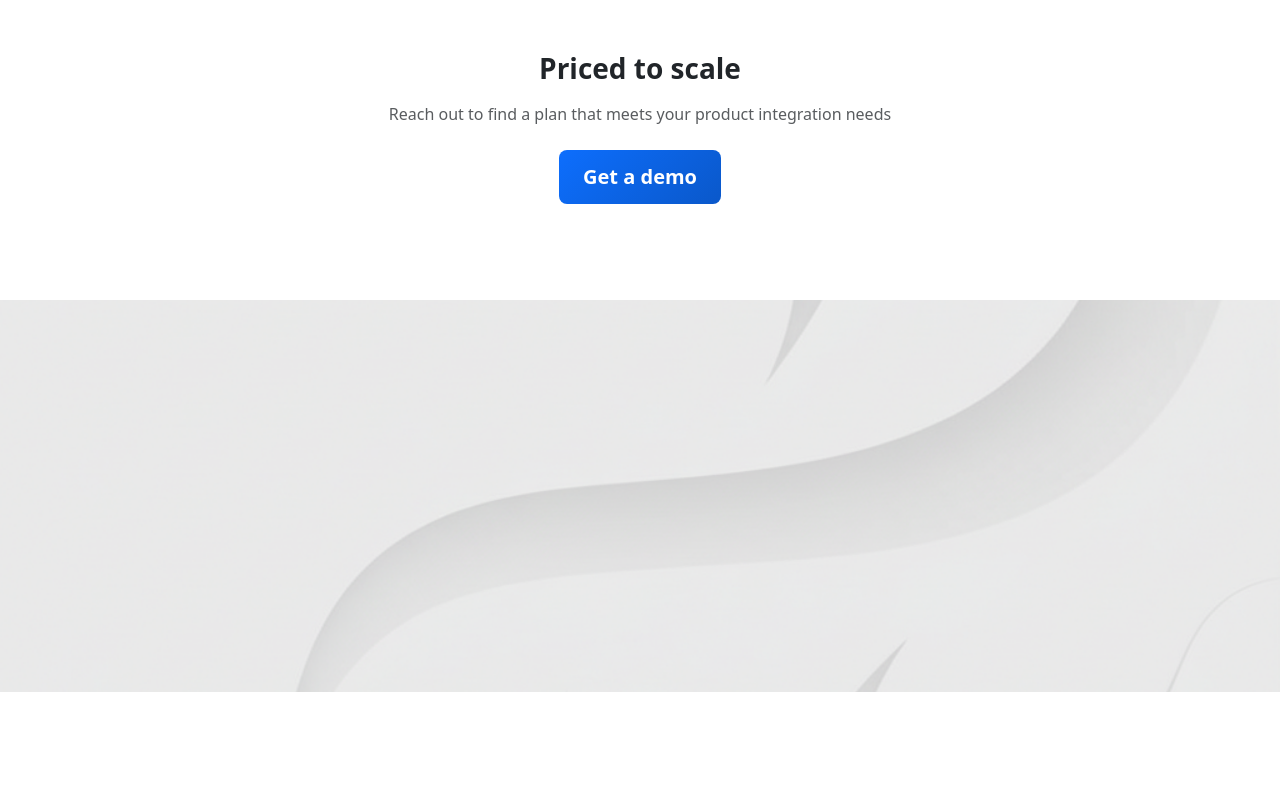
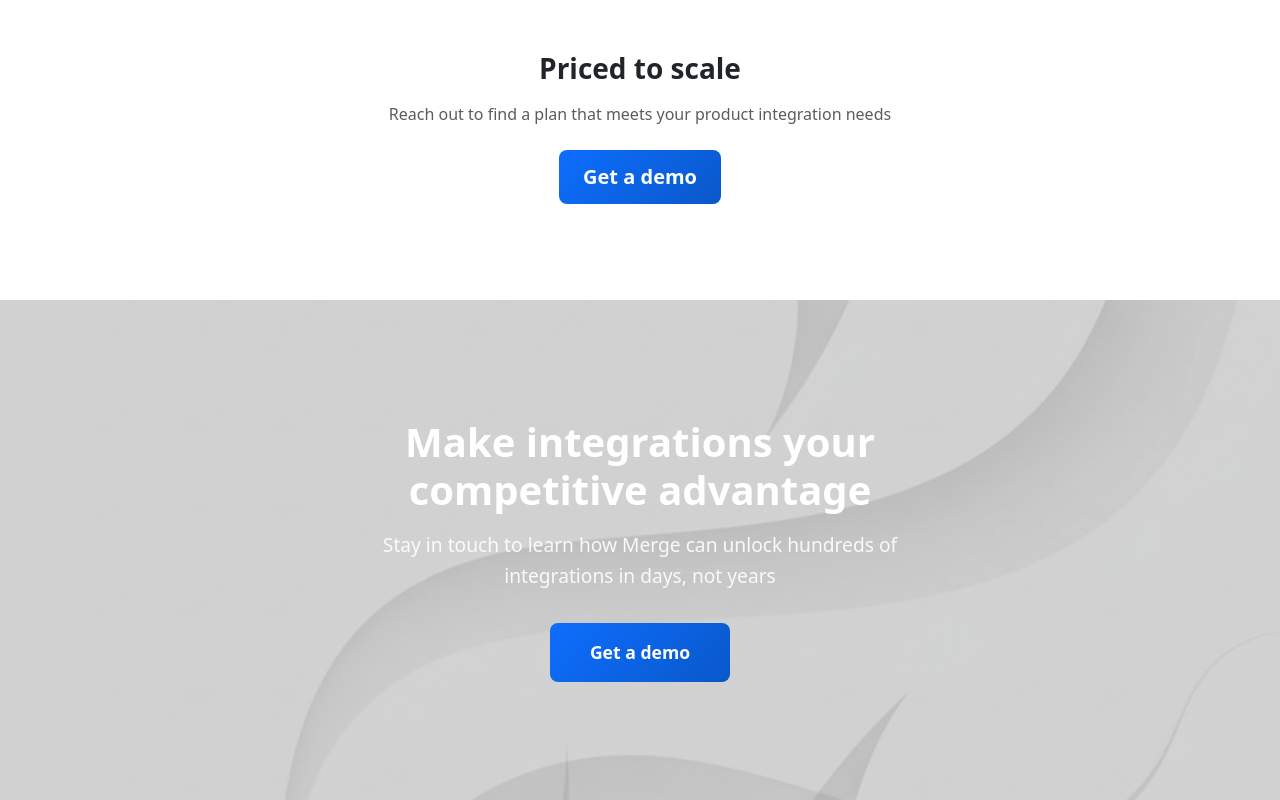
Before and after one commit to JMMAwais/TechDev, an Angular app: page /pricing in a window 1280 px wide. Shown: the part 1091-1891 px from the top of the page. Before the commit the page ends 1783 px from the top, so only its background shows below. Built offline with nearby package versions, Linux system fonts and the light colour scheme.

Commit message:
added layout and html

```diff
--- a/src/app/components/pricing/pricing.component.css
+++ b/src/app/components/pricing/pricing.component.css
@@ -176,12 +176,12 @@
 
 /* Background Image Section Styles */
 .background-image-section {
-    /* background-image: linear-gradient(rgba(0, 0, 0, 0.6), rgba(0, 0, 0, 0.6)),
-                      url('/assets/images/pricingBackgroundimage.png'); */
+    background-image: linear-gradient(rgba(0, 0, 0, 0.1), rgba(0, 0, 0, 0.1)),
+                      url('/assets/images/pricingBackgroundimage.png');
     background-size: cover;
     background-position: center;
     background-repeat: no-repeat;
-    min-height: 200px;
+    min-height: 500px;
     display: flex;
     align-items: center;
     position: relative;
--- a/src/app/components/pricing/pricing.component.html
+++ b/src/app/components/pricing/pricing.component.html
@@ -224,9 +224,9 @@
 
 <!-- Background Image Section -->
 <section class="background-image-section">
-<img src="assets/images/pricingBackgroundimage.png"
+<!-- <img src="assets/images/pricingBackgroundimage.png"
        alt="Background"
-       class="background-img">
+       class="background-img"> -->
   <div class="container">
     <div class="content-overlay">
       <h2 class="section-title">Make integrations your competitive advantage</h2>
```
